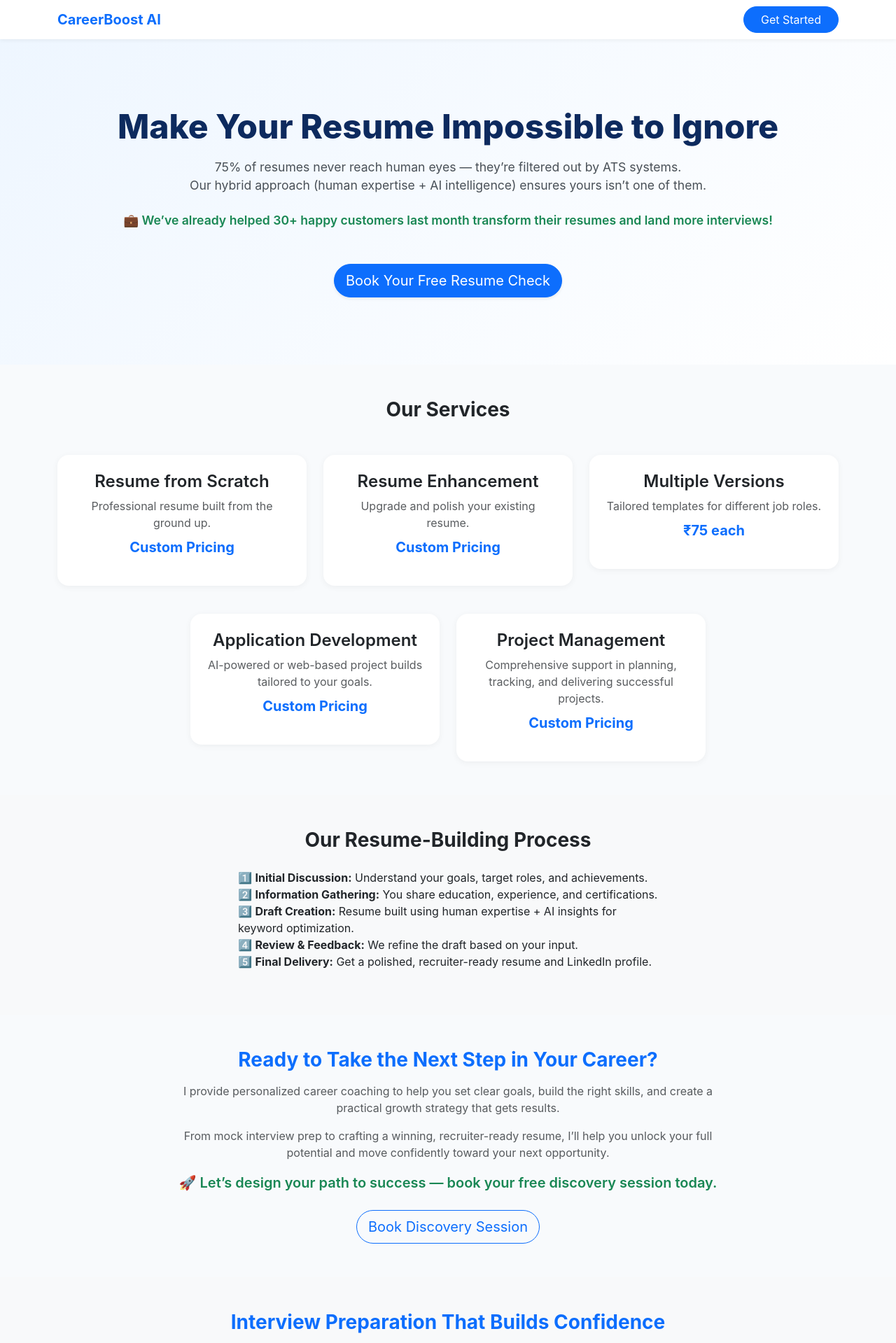
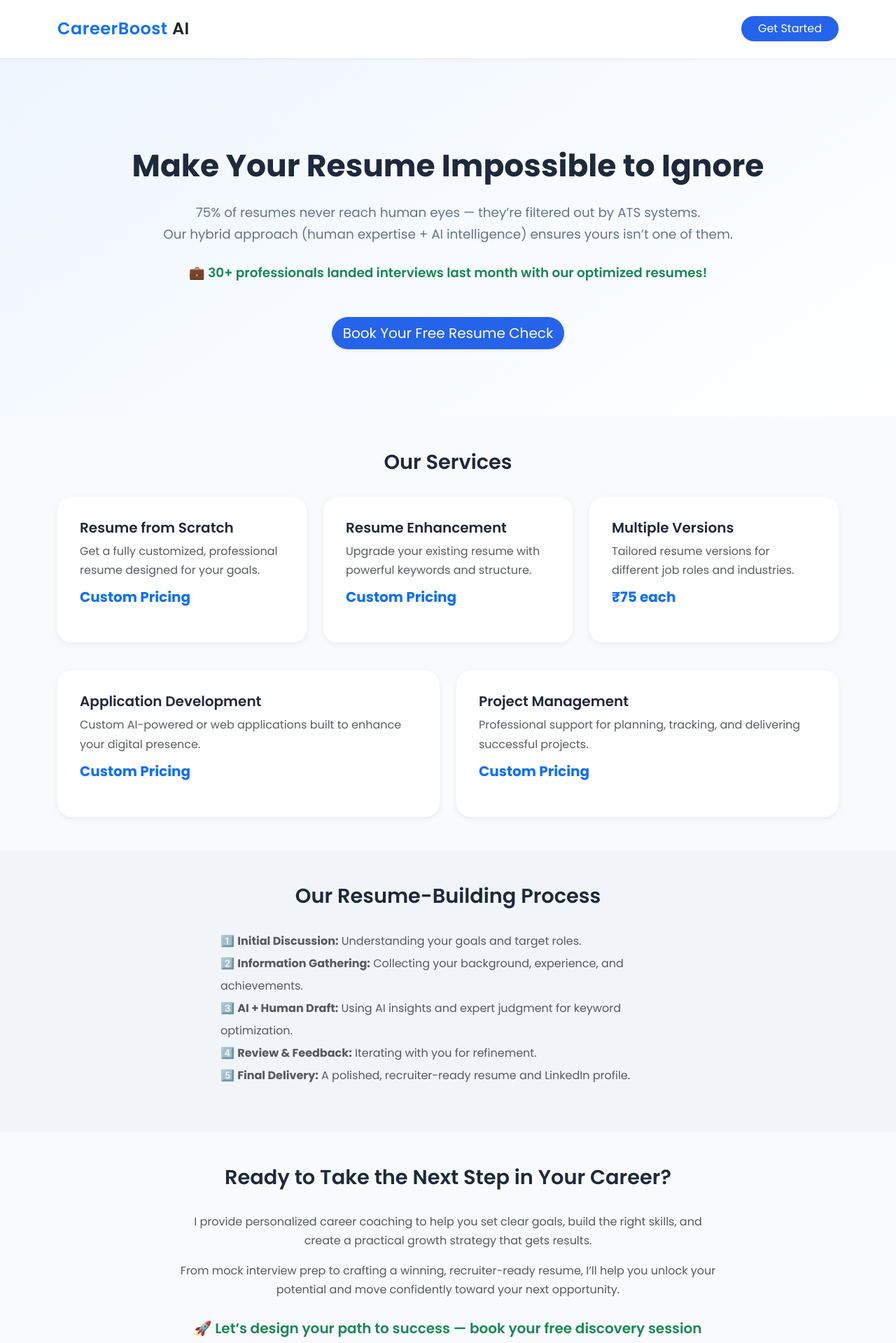
Before and after one commit to Amphibius-tech/website, a Flask app: page / in a window 1280 px wide. Shown: the top 1919 px of the page at 70% size. Run offline with Flask 3, Linux system fonts and the light colour scheme.

Commit message:
ui and form updated

```diff
--- a/app.py
+++ b/app.py
@@ -1,4 +1,4 @@
-from flask import Flask, render_template, request
+from flask import Flask, render_template, request, redirect, url_for, flash
 from src.db_provider.db_service import db, EnquiryForm
 
 app = Flask(__name__)
@@ -10,29 +10,37 @@ db.init_app(app)
 with app.app_context():
     db.create_all()
 
-@app.route('/', methods=['POST', 'GET'])
+@app.route('/', methods=['GET'])
 def index():
-    if request.method == "POST":
-        name = request.form['name']
-        email = request.form['email']
-        service = request.form['service']
-        message = request.form['message']
+    return render_template('main.html')
 
-        form = EnquiryForm(
+@app.route('/form', methods=['POST'])
+def form():
+    name = request.form.get('name')
+    email = request.form.get('email')
+    service = request.form.get('service')
+    message = request.form.get('message')
+
+    if not all([name, email, service, message]):
+        flash("Please fill in all required fields.", "warning")
+        return redirect(url_for('index'))
+
+    try:
+        new_form = EnquiryForm(
             name=name,
             email=email,
             service=service,
             message=message
         )
+        db.session.add(new_form)
+        db.session.commit()
+        flash("✅ Your enquiry has been submitted successfully!", "success")
+    except Exception as e:
+        db.session.rollback()
+        flash("❌ Something went wrong. Please try again later.", "danger")
+        print("Error:", e)
 
-        db.session.add(form)
-        db.session.commit()
-        print('enquiry form updated')
-
-        render_template('main.html', message="Thanks for the enquiry, we will get back to you soon!")
-
-    return render_template('main.html')
-
+    return redirect(url_for('index'))
 
 
 if __name__ == "__main__":
--- a/templates/main.html
+++ b/templates/main.html
@@ -5,50 +5,100 @@
   <meta name="viewport" content="width=device-width, initial-scale=1.0" />
   <title>CareerBoost AI – Resume & Career Coaching</title>
   <link href="https://cdn.jsdelivr.net/npm/bootstrap@5.3.3/dist/css/bootstrap.min.css" rel="stylesheet">
+  <link href="https://fonts.googleapis.com/css2?family=Poppins:wght@300;400;500;600;700&display=swap" rel="stylesheet">
   <style>
+    :root {
+      --primary-color: #2563eb;
+      --text-dark: #1e293b;
+      --text-muted: #64748b;
+      --bg-light: #f8fafc;
+    }
     body {
-      font-family: "Inter", "Segoe UI", sans-serif;
-      background-color: #f8fafc;
+      font-family: 'Poppins', sans-serif;
+      background-color: var(--bg-light);
+      color: var(--text-dark);
+      line-height: 1.7;
     }
     .navbar {
-      background-color: #fff;
+      background: #fff;
       box-shadow: 0 2px 6px rgba(0,0,0,0.05);
+      padding: 1rem 0;
+    }
+    .navbar-brand {
+      font-weight: 600;
+      letter-spacing: 0.5px;
+    }
+    .btn-primary {
+      background-color: var(--primary-color);
+      border: none;
+      transition: 0.3s;
+    }
+    .btn-primary:hover {
+      background-color: #1d4ed8;
+      transform: translateY(-2px);
+    }
+    .btn-outline-primary:hover {
+      background-color: var(--primary-color);
+      color: #fff;
     }
     .hero {
-      background: linear-gradient(135deg, #eef6ff, #ffffff);
-      padding: 6rem 1rem;
+      background: linear-gradient(145deg, #eff6ff, #ffffff);
+      padding: 8rem 0 6rem;
     }
-    .hero h2 {
-      font-weight: 800;
-      color: #0d2a5e;
+    .hero h1 {
+      font-weight: 700;
+      font-size: 2.75rem;
     }
     .hero p {
-      font-size: 1.1rem;
-      color: #495057;
+      font-size: 1.15rem;
+      color: var(--text-muted);
     }
-    .service-card {
-      transition: all 0.3s ease;
+    .section-title {
+      font-weight: 600;
+      font-size: 1.8rem;
+      margin-bottom: 2rem;
+      text-align: center;
+    }
+    .card-modern {
       border: none;
-      border-radius: 1rem;
-      box-shadow: 0 2px 10px rgba(0,0,0,0.05);
+      border-radius: 1.25rem;
+      padding: 2rem;
+      background: #fff;
+      box-shadow: 0 3px 10px rgba(0,0,0,0.06);
+      transition: 0.3s ease;
     }
-    .service-card:hover {
+    .card-modern:hover {
       transform: translateY(-6px);
-      box-shadow: 0 4px 20px rgba(0,0,0,0.08);
+      box-shadow: 0 6px 20px rgba(0,0,0,0.08);
+    }
+    .bg-soft {
+      background-color: #f1f5f9;
     }
     footer {
       background: #fff;
-      border-top: 1px solid #e9ecef;
+      border-top: 1px solid #e2e8f0;
+      padding: 2rem 0;
+    }
+    .form-control, .form-select {
+      border-radius: 0.75rem;
+      border: 1px solid #e2e8f0;
+      box-shadow: none;
+      font-size: 1rem;
+    }
+    .form-control:focus, .form-select:focus {
+      border-color: var(--primary-color);
+      box-shadow: 0 0 0 0.15rem rgba(37, 99, 235, 0.2);
     }
   </style>
 </head>
+<body>
 
-<body>
+
 
   <!-- Navbar -->
   <nav class="navbar navbar-expand-lg sticky-top">
     <div class="container">
-      <a class="navbar-brand fw-bold text-primary" href="#">CareerBoost AI</a>
+      <a class="navbar-brand text-primary fs-4" href="#">CareerBoost <span class="text-dark">AI</span></a>
       <button class="btn btn-primary rounded-pill px-4" onclick="document.getElementById('contact').scrollIntoView({behavior:'smooth'})">
         Get Started
       </button>
@@ -58,63 +108,58 @@
   <!-- Hero Section -->
   <section class="hero text-center">
     <div class="container">
-      <h2 class="display-5 mb-3">Make Your Resume Impossible to Ignore</h2>
+      <h1 class="mb-4">Make Your Resume Impossible to Ignore</h1>
       <p class="mb-4">
         75% of resumes never reach human eyes — they’re filtered out by ATS systems.<br>
         Our hybrid approach (human expertise + AI intelligence) ensures yours isn’t one of them.
       </p>
       <p class="fw-semibold text-success mb-5">
-        💼 We’ve already helped 30+ happy customers last month transform their resumes and land more interviews!
+        💼 30+ professionals landed interviews last month with our optimized resumes!
       </p>
-      <a href="#contact" class="btn btn-primary btn-lg rounded-pill shadow-sm">
-        Book Your Free Resume Check
-      </a>
+      <a href="#contact" class="btn btn-primary btn-lg rounded-pill shadow-sm">Book Your Free Resume Check</a>
     </div>
   </section>
 
   <!-- Services Section -->
   <section class="py-5">
-    <div class="container text-center">
-      <h3 class="fw-bold mb-5">Our Services</h3>
+    <div class="container">
+      <h2 class="section-title">Our Services</h2>
       <div class="row g-4">
         <div class="col-md-4">
-          <div class="card service-card p-4">
-            <h4 class="fw-semibold mb-2">Resume from Scratch</h4>
-            <p class="text-muted mb-2">Professional resume built from the ground up.</p>
+          <div class="card-modern h-100">
+            <h5 class="fw-semibold mb-2">Resume from Scratch</h5>
+            <p class="text-muted mb-2">Get a fully customized, professional resume designed for your goals.</p>
             <p class="fw-bold text-primary fs-5">Custom Pricing</p>
           </div>
         </div>
         <div class="col-md-4">
-          <div class="card service-card p-4">
-            <h4 class="fw-semibold mb-2">Resume Enhancement</h4>
-            <p class="text-muted mb-2">Upgrade and polish your existing resume.</p>
+          <div class="card-modern h-100">
+            <h5 class="fw-semibold mb-2">Resume Enhancement</h5>
+            <p class="text-muted mb-2">Upgrade your existing resume with powerful keywords and structure.</p>
             <p class="fw-bold text-primary fs-5">Custom Pricing</p>
           </div>
         </div>
         <div class="col-md-4">
-          <div class="card service-card p-4">
-            <h4 class="fw-semibold mb-2">Multiple Versions</h4>
-            <p class="text-muted mb-2">Tailored templates for different job roles.</p>
+          <div class="card-modern h-100">
+            <h5 class="fw-semibold mb-2">Multiple Versions</h5>
+            <p class="text-muted mb-2">Tailored resume versions for different job roles and industries.</p>
             <p class="fw-bold text-primary fs-5">₹75 each</p>
           </div>
         </div>
-        </div>
+      </div>
 
-        <div class="row g-4 mt-3 justify-content-center">
-        <div class="col-md-4">
-          <div class="card service-card p-4">
-            <h4 class="fw-semibold mb-2">Application Development</h4>
-            <p class="text-muted mb-2">AI-powered or web-based project builds tailored to your goals.</p>
+      <div class="row g-4 mt-3">
+        <div class="col-md-6">
+          <div class="card-modern h-100">
+            <h5 class="fw-semibold mb-2">Application Development</h5>
+            <p class="text-muted mb-2">Custom AI-powered or web applications built to enhance your digital presence.</p>
             <p class="fw-bold text-primary fs-5">Custom Pricing</p>
           </div>
         </div>
-
-
-
-        <div class="col-md-4">
-          <div class="card service-card p-4">
-            <h4 class="fw-semibold mb-2">Project Management</h4>
-            <p class="text-muted mb-2">Comprehensive support in planning, tracking, and delivering successful projects.</p>
+        <div class="col-md-6">
+          <div class="card-modern h-100">
+            <h5 class="fw-semibold mb-2">Project Management</h5>
+            <p class="text-muted mb-2">Professional support for planning, tracking, and delivering successful projects.</p>
             <p class="fw-bold text-primary fs-5">Custom Pricing</p>
           </div>
         </div>
@@ -123,48 +168,47 @@
   </section>
 
   <!-- Process Section -->
-  <section class="py-5 bg-light">
+  <section class="py-5 bg-soft">
     <div class="container">
-      <h3 class="fw-bold text-center mb-4">Our Resume-Building Process</h3>
-      <ol class="list-unstyled mx-auto" style="max-width: 600px;">
-        <li>1️⃣ <strong>Initial Discussion:</strong> Understand your goals, target roles, and achievements.</li>
-        <li>2️⃣ <strong>Information Gathering:</strong> You share education, experience, and certifications.</li>
-        <li>3️⃣ <strong>Draft Creation:</strong> Resume built using human expertise + AI insights for keyword optimization.</li>
-        <li>4️⃣ <strong>Review & Feedback:</strong> We refine the draft based on your input.</li>
-        <li>5️⃣ <strong>Final Delivery:</strong> Get a polished, recruiter-ready resume and LinkedIn profile.</li>
-      </ol>
+      <h2 class="section-title">Our Resume-Building Process</h2>
+      <div class="mx-auto" style="max-width: 650px;">
+        <ul class="list-unstyled lh-lg text-muted">
+          <li>1️⃣ <strong>Initial Discussion:</strong> Understanding your goals and target roles.</li>
+          <li>2️⃣ <strong>Information Gathering:</strong> Collecting your background, experience, and achievements.</li>
+          <li>3️⃣ <strong>AI + Human Draft:</strong> Using AI insights and expert judgment for keyword optimization.</li>
+          <li>4️⃣ <strong>Review & Feedback:</strong> Iterating with you for refinement.</li>
+          <li>5️⃣ <strong>Final Delivery:</strong> A polished, recruiter-ready resume and LinkedIn profile.</li>
+        </ul>
+      </div>
     </div>
   </section>
 
   <!-- Career Coaching Section -->
   <section class="py-5 text-center">
     <div class="container" style="max-width: 800px;">
-      <h3 class="fw-bold mb-3 text-primary">Ready to Take the Next Step in Your Career?</h3>
-      <p class="text-muted mb-3">
-        I provide personalized career coaching to help you set clear goals, build the right skills, and create a practical growth strategy that gets results.
+      <h2 class="section-title">Ready to Take the Next Step in Your Career?</h2>
+      <p class="text-muted">
+        I provide personalized career coaching to help you set clear goals, build the right skills,
+        and create a practical growth strategy that gets results.
       </p>
-      <p class="text-muted mb-3">
-        From mock interview prep to crafting a winning, recruiter-ready resume, I’ll help you unlock your full potential and move confidently toward your next opportunity.
+      <p class="text-muted mb-4">
+        From mock interview prep to crafting a winning, recruiter-ready resume, I’ll help you unlock your potential and move confidently toward your next opportunity.
       </p>
-      <p class="fw-semibold text-success fs-5 mb-4">
-        🚀 Let’s design your path to success — book your free discovery session today.
-      </p>
+      <p class="fw-semibold text-success fs-5 mb-4">🚀 Let’s design your path to success — book your free discovery session today.</p>
       <a href="#contact" class="btn btn-outline-primary btn-lg rounded-pill">Book Discovery Session</a>
     </div>
   </section>
 
   <!-- Interview Coaching Section -->
-  <section class="py-5 bg-light text-center">
+  <section class="py-5 bg-soft text-center">
     <div class="container" style="max-width: 800px;">
-      <h3 class="fw-bold mb-3 text-primary">Interview Preparation That Builds Confidence</h3>
-      <p class="text-muted mb-3">
-        Interviews can be stressful — but they don’t have to be.
+      <h2 class="section-title">Interview Preparation That Builds Confidence</h2>
+      <p class="text-muted">
+        Interviews can be stressful — but they don’t have to be. I’ll guide you through realistic mock sessions,
+        personalized feedback, and confidence-building strategies so you perform at your best.
       </p>
-      <p class="text-muted mb-3">
-        I’ll guide you through realistic mock sessions, personalized feedback, and confidence-building strategies to help you perform at your best. I’ll also help you create a resume that truly reflects your value and gets you noticed by the right people.
-      </p>
-      <p class="fw-semibold text-success fs-5 mb-4">
-        Let’s work together to turn your next opportunity into a success story.
+      <p class="text-muted mb-4">
+        I’ll also help you create a resume that reflects your true value and gets you noticed by the right people.
       </p>
       <a href="#contact" class="btn btn-primary btn-lg rounded-pill">Start Interview Coaching</a>
     </div>
@@ -173,23 +217,21 @@
   <!-- About Section -->
   <section class="py-5 text-center">
     <div class="container" style="max-width: 750px;">
-      <h3 class="fw-bold mb-3">About Me</h3>
+      <h2 class="section-title">About Me</h2>
       <p class="text-muted">
-        With 8+ years in software development, AI/LLM-powered solutions, and project management,
-        I combine technical expertise with strategic insight to deliver impactful results.
-        I’m passionate about helping professionals build powerful resumes, prepare for interviews, and unlock their potential.
+        With over 8 years of experience in software development, AI/LLM-powered solutions, and project management,
+        I blend technical expertise with strategic insight to help professionals succeed.
+        I’m passionate about building resumes that open doors and coaching that inspires confidence.
       </p>
     </div>
   </section>
 
   <!-- Contact Section -->
-  <section id="contact" class="py-5 bg-light">
+  <section id="contact" class="py-5 bg-soft">
     <div class="container">
-      <h3 class="fw-bold text-center mb-4">Get in Touch</h3>
-      <p class="text-center text-muted mb-5">
-        Have questions or ready to start? Fill out the form below or message me on WhatsApp.
-      </p>
-      <form action="/" method="POST" class="mx-auto bg-white p-4 p-md-5 rounded-4 shadow-sm" style="max-width: 600px;">
+      <h2 class="section-title">Get in Touch</h2>
+      <p class="text-center text-muted mb-5">Have questions or ready to start? Fill out the form below or message me on WhatsApp.</p>
+      <form action="/form" method="POST" class="mx-auto bg-white p-4 p-md-5 rounded-4 shadow-sm" style="max-width: 600px;" enctype="multipart/form-data">
         <div class="mb-3">
           <input type="text" name="name" class="form-control form-control-lg" placeholder="Your Name" required>
         </div>
@@ -198,25 +240,33 @@
         </div>
         <div class="mb-3">
           <select name="service" class="form-select">
-            <option selected disabled>Please select the service</option>
+            <option selected disabled>Select a Service</option>
             <option value="resume">Resume Writing</option>
-            <option value="career">Career Development</option>
-            <option value="life">Life Coaching</option>
+            <option value="career">Career Coaching</option>
+            <option value="interview">Interview Preparation</option>
             <option value="application">Application Development</option>
-            <option value="other">Other</option>
+            <option value="project">Project Management</option>
           </select>
         </div>
         <div class="mb-3">
           <textarea name="message" rows="4" class="form-control form-control-lg" placeholder="How can I help you?" required></textarea>
         </div>
-        <button type="submit" class="btn btn-primary btn-lg w-100 rounded-pill" onclick="alert('Enquiry form update')">
-          Send Enquiry
-        </button>
+        <button type="submit" class="btn btn-primary btn-lg w-100 rounded-pill">Send Enquiry</button>
       </form>
 
-      {% if message %}
-      <p><strong>{{message}}</strong></p>
-      {% endif %}
+      <!-- Flash message -->
+   {% with messages = get_flashed_messages(with_categories=true) %}
+  {% if messages %}
+    <div class="container mt-3" style="max-width: 600px;">
+      {% for category, message in messages %}
+        <div class="alert alert-{{ category }} alert-dismissible fade show" role="alert">
+          {{ message }}
+          <button type="button" class="btn-close" data-bs-dismiss="alert" aria-label="Close"></button>
+        </div>
+      {% endfor %}
+    </div>
+  {% endif %}
+{% endwith %}
 
       <p class="text-center mt-4 text-muted">
         📱 WhatsApp:
@@ -226,8 +276,10 @@
   </section>
 
   <!-- Footer -->
-  <footer class="py-4 text-center text-muted small">
-    © 2025 CareerBoost AI — Helping professionals stand out with smarter resumes.
+  <footer class="text-center text-muted small">
+    <div class="container">
+      © 2025 CareerBoost AI — Helping professionals stand out with smarter resumes.
+    </div>
   </footer>
 
   <script src="https://cdn.jsdelivr.net/npm/bootstrap@5.3.3/dist/js/bootstrap.bundle.min.js"></script>
```
Also changed, not shown: instance/project.db.
